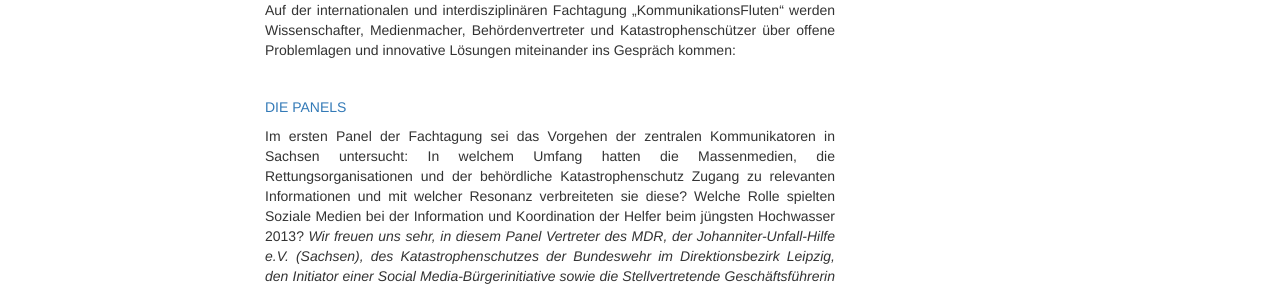
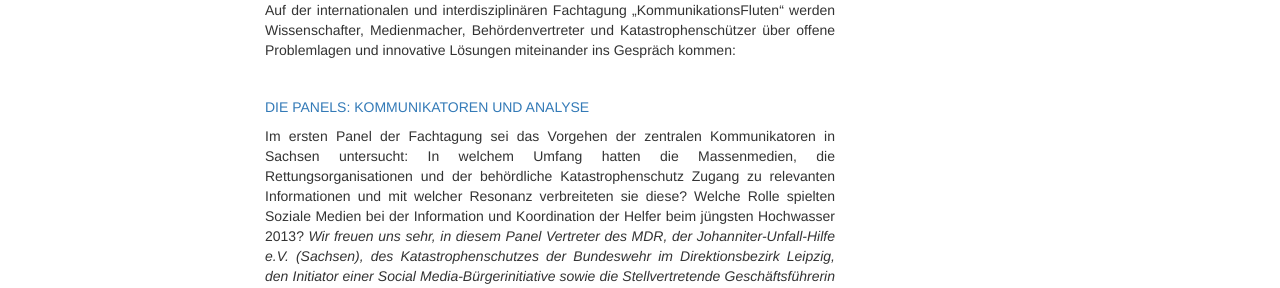
Before and after one commit to susedev/test, a Jekyll site: the page built from konferenz-kommunikationsfluten.html, in a window 1280 px wide. Shown: the part 1072-1360 px from the top of the page. Built offline with Jekyll 4.4.1, drawn with Linux system fonts in a browser that asks for light colours; nearby versions of some CDN libraries.

Commit message:
Edit from JekyllCMS

```diff
--- a/konferenz-kommunikationsfluten.html
+++ b/konferenz-kommunikationsfluten.html
@@ -33,7 +33,7 @@ title: Aktuell
 
 <p>&nbsp;</p>
 
-<h4><a href="{{ site.base_url }}/programm-uebersicht.html"><span style="color:#337AB7; text-transform: uppercase; ">Die Panels</span></a></h4>
+<h4><a href="{{ site.base_url }}/programm-uebersicht.html"><span style="color:#337AB7; text-transform: uppercase; ">Die Panels: Kommunikatoren und Analyse</span></a></h4>
 
 <p style="text-align: justify;">Im ersten Panel der Fachtagung sei das Vorgehen der zentralen Kommunikatoren in Sachsen untersucht: In welchem Umfang hatten die Massenmedien, die Rettungsorganisationen und der beh&ouml;rdliche Katastrophenschutz Zugang zu relevanten Informationen und mit welcher Resonanz verbreiteten sie diese? Welche Rolle spielten Soziale Medien bei der Information und Koordination der Helfer beim j&uuml;ngsten Hochwasser 2013?<em> Wir freuen uns sehr, in diesem Panel Vertreter des MDR, der Johanniter-Unfall-Hilfe e.V. (Sachsen), des Katastrophenschutzes der Bundeswehr im Direktionsbezirk Leipzig, den Initiator einer Social Media-B&uuml;rgerinitiative sowie die Stellvertretende Gesch&auml;ftsf&uuml;hrerin des S&auml;chsischen Landkreistages begr&uuml;&szlig;en zu d&uuml;rfen.</em></p>
 
```
